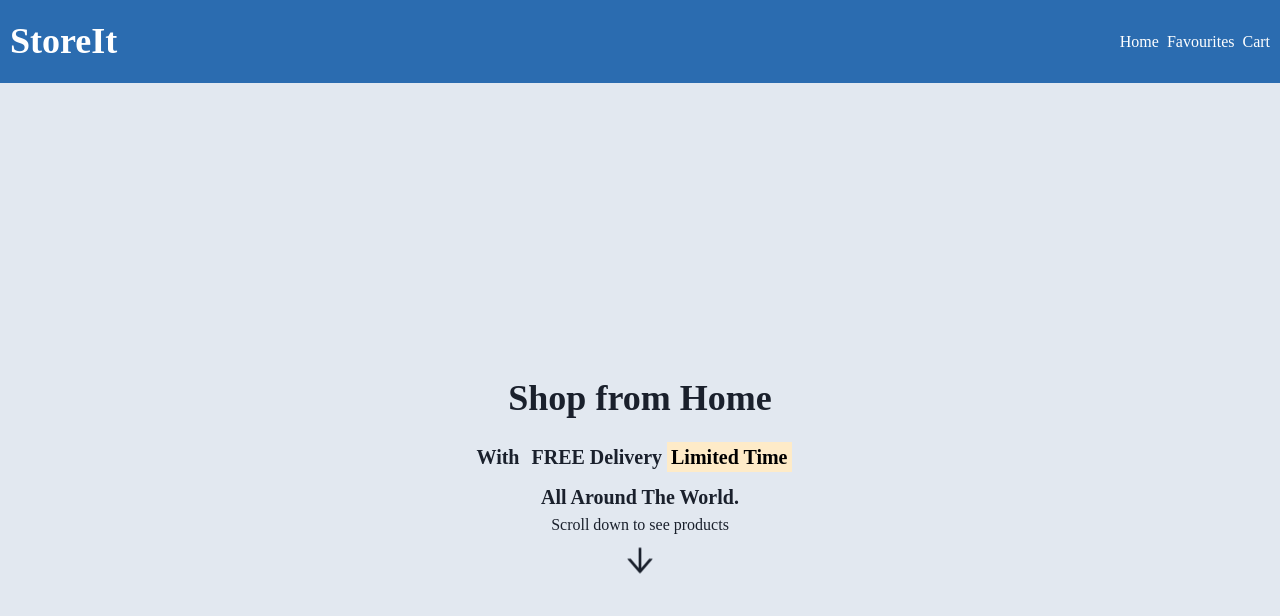
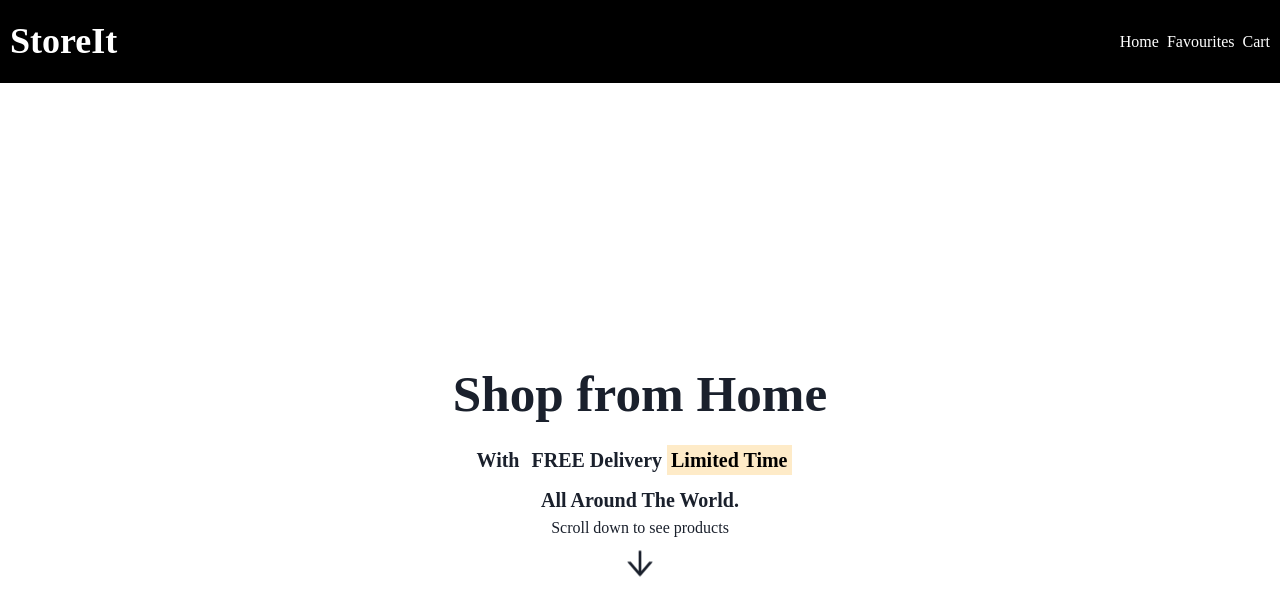
Before and after one commit to asherayub/ecommerce-site-react, a React (Vite) app: page / in a window 1280 px wide. Shown: the top 616 px of the page. Built offline with nearby package versions, Linux system fonts and the light colour scheme; no server answers.

Commit message:
add animations

```diff
--- a/src/App.jsx
+++ b/src/App.jsx
@@ -1,21 +1,25 @@
-import React, {lazy, Suspense} from "react";
+import React from "react";
 import Home from "./pages/Home";
 import Header from "./components/Header";
-import { Route, Routes } from "react-router-dom";
+import { Route, Routes, useLocation } from "react-router-dom";
 import Cart from "./pages/Cart";
 import Favourites from "./pages/Favourites";
 import ProductDetails from "./pages/ProductDetails";
+import { AnimatePresence } from "framer-motion";
 
 const App = () => {
+  const location = useLocation();
   return (
     <div className="App">
       <Header />
-      <Routes>
-        <Route exact path="/" element={<Home />} />
-        <Route exact path="/cart" element={<Cart />} />
-        <Route exact path="/favourites" element={<Favourites />} />
-        <Route exact path="/:id" element={<ProductDetails />} />
-      </Routes>
+      <AnimatePresence>
+        <Routes location={location} key={location.key}>
+          <Route exact path="/" element={<Home />} />
+          <Route exact path="/cart" element={<Cart />} />
+          <Route exact path="/favourites" element={<Favourites />} />
+          <Route exact path="/:id" element={<ProductDetails />} />
+        </Routes>
+      </AnimatePresence>
     </div>
   );
 };
--- a/src/components/Header.jsx
+++ b/src/components/Header.jsx
@@ -3,12 +3,11 @@ import { CiMenuBurger } from "react-icons/ci";
 import { AiOutlineClose } from "react-icons/ai";
 import React from "react";
 import { Link } from "react-router-dom";
-
 const Header = () => {
   const [isMenuOpen, setIsMenuOpen] = React.useState(false);
   return (
     <Grid
-      bg={"blue.600"}
+      bg={"#000000"}
       color={"white"}
       p={"20px 10px"}
       gridTemplateColumns={"1fr 1fr"}
@@ -38,8 +37,8 @@ const Header = () => {
             height: "100vh",
             backdropFilter: "blur(10px)",
             padding: "10px 0",
-            backgroundColor: "#2e507799",
-            boxShadow: "2px 2px 10px #2e507799",
+            backgroundColor: "#00000099",
+            boxShadow: "2px 2px 10px #00000099",
             display: `${isMenuOpen ? "flex" : "none"}}`,
           },
         }}
--- a/src/components/ProductCard.jsx
+++ b/src/components/ProductCard.jsx
@@ -3,30 +3,27 @@ import {
   Card,
   CardBody,
   CardFooter,
-  Heading,
   Image,
   Stack,
   Text,
   Tooltip,
   useToast,
 } from "@chakra-ui/react";
-import {
-  AiFillHeart,
-  AiOutlineHeart,
-  AiOutlineShoppingCart,
-} from "react-icons/ai";
+import { AiFillHeart, AiOutlineHeart } from "react-icons/ai";
 import { BsCartPlus, BsCartPlusFill } from "react-icons/bs";
 import React from "react";
 import { Context } from "./ContextProvider";
 import { useContext } from "react";
 import { Link } from "react-router-dom";
 import useHover from "../hooks/useHover";
+import { motion } from "framer-motion";
 
 const ProductCard = ({ imgSrc, title, id, isFavourite, inCart }) => {
   const { handleFavourites, handleCart } = useContext(Context);
   const [hoverRef, isHovered] = useHover();
   const toast = useToast();
   return (
+    <motion.div whileHover={{ scale: 1.05 }}>
       <Card h={400} p="6" justifyContent={"space-between"} ref={hoverRef}>
         <CardBody mx={"auto"} textAlign={"center"}>
           <Link to={`/${id}`}>
@@ -47,7 +44,7 @@ const ProductCard = ({ imgSrc, title, id, isFavourite, inCart }) => {
                 label={title}
                 placement="top"
                 aria-label="A tooltip"
-              bg={"blue.600"}
+                bg={"#000000"}
               >
                 {title.slice(0, 20)}
               </Tooltip>
@@ -118,6 +115,7 @@ const ProductCard = ({ imgSrc, title, id, isFavourite, inCart }) => {
           )}
         </CardFooter>
       </Card>
+    </motion.div>
   );
 };
 
--- a/src/index.css
+++ b/src/index.css
@@ -4,11 +4,12 @@
   box-sizing: border-box;
 }
 body {
-  background-color: #e2e8f0;
+  background-color: #ffffff;
   font-family: 'Times New Roman', Times, serif;
+  overflow-x: hidden;
 }
 .App {
-  background-color: #e2e8f0;
+  background-color: #ffffff;
 }
 a {
   text-decoration: none;
--- a/src/pages/Cart.jsx
+++ b/src/pages/Cart.jsx
@@ -14,10 +14,22 @@ import {
   Button,
 } from "@chakra-ui/react";
 import { BsTrash } from "react-icons/bs";
-import { Link } from "react-router-dom";
+import { motion, AnimatePresence } from "framer-motion";
 const Cart = () => {
+  const cartVariants = {
+    hidden: { opacity: 0, x: "100vw" },
+    visible: { opacity: 1, x: 0 },
+    transition: { duration: 1, ease: "easeIn" },
+    exit: { opacity: 0, x: "-100vw" },
+  };
   const { cart, handleCart } = useContext(Context);
   return (
+    <motion.div
+      variants={cartVariants}
+      initial="hidden"
+      animate="visible"
+      exit="exit"
+    >
       <VStack spacing={50} p={10} minH={"100vh"} mt={cart.length > 0 ? 77 : 0}>
         {cart?.length > 0 && (
           <Flex w={"100%"} justifyContent={"flex-end"}>
@@ -31,11 +43,18 @@ const Cart = () => {
             </Heading>
           </Flex>
         )}
+        <AnimatePresence>
           {cart?.length > 0 ? (
             cart.map((cart) => {
               return (
+                <motion.div
+                  key={cart.id}
+                  initial={{ opacity: 0, x: 100 }}
+                  animate={{ opacity: 1, x: 0 }}
+                  transition={{ duration: 0.3 }}
+                  exit={{ opacity: 0, x: 100 }}
+                >
                   <Card
-              key={cart.id}
                     direction={{ base: "column", sm: "row" }}
                     overflow="hidden"
                     variant="outline"
@@ -81,6 +100,7 @@ const Cart = () => {
                       </Stack>
                     </Flex>
                   </Card>
+                </motion.div>
               );
             })
           ) : (
@@ -95,10 +115,12 @@ const Cart = () => {
                 color: "#2e507772",
               }}
             >
-          Empty
+              Cart Empty
             </Heading>
           )}
+        </AnimatePresence>
       </VStack>
+    </motion.div>
   );
 };
 
--- a/src/pages/Favourites.jsx
+++ b/src/pages/Favourites.jsx
@@ -14,27 +14,53 @@ import {
   VStack,
 } from "@chakra-ui/react";
 import { BsTrash } from "react-icons/bs";
+import { motion, AnimatePresence } from "framer-motion";
+
 const Favourites = () => {
+  const favouritesVariants = {
+    hidden: { opacity: 0, x: '100vw' },
+    visible: { opacity: 1, x: 0 },
+    transition: { duration: 1, ease: "easeIn" },
+    exit: { opacity: 0, x: '-100vw'}
+  };
   const { favourites, handleFavourites } = useContext(Context);
   return (
+    <motion.div
+      variants={favouritesVariants}
+      initial="hidden"
+      animate="visible"
+      exit="exit"
+    >
       <VStack
         spacing={50}
         minH={"100vh"}
         p={10}
         mt={favourites.length > 0 ? 77 : 0}
       >
+        <AnimatePresence>
           {favourites.length > 0 ? (
             favourites
               .filter((item) => item.isFavourite)
               .map((fav) => {
                 return (
+                  <motion.div
+                    key={fav.id}
+                    initial={{ opacity: 0, x: 100 }}
+                    animate={{ opacity: 1, x: 0 }}
+                    transition={{ duration: 0.3 }}
+                    exit={{ opacity: 0, x: 100 }}
+                  >
                     <Card
-                key={fav.id}
                       direction={{ base: "column", sm: "row" }}
                       overflow="hidden"
                       variant="outline"
                     >
-                <Flex justifyContent={"center"} gap={10} wrap={"wrap"} p={2}>
+                      <Flex
+                        justifyContent={"center"}
+                        gap={10}
+                        wrap={"wrap"}
+                        p={2}
+                      >
                         <Image
                           objectFit="contain"
                           src={fav.image}
@@ -60,6 +86,7 @@ const Favourites = () => {
                         </Stack>
                       </Flex>
                     </Card>
+                  </motion.div>
                 );
               })
           ) : (
@@ -74,10 +101,12 @@ const Favourites = () => {
                 color: "#2e507772",
               }}
             >
-          Empty
+              No Favourites Added
             </Heading>
           )}
+        </AnimatePresence>
       </VStack>
+    </motion.div>
   );
 };
 
--- a/src/pages/Home.jsx
+++ b/src/pages/Home.jsx
@@ -11,10 +11,23 @@ import {
 } from "@chakra-ui/react";
 import ProductCard from "../components/ProductCard";
 import { AiOutlineArrowDown } from "react-icons/ai";
+import { motion } from "framer-motion";
 
 const Home = () => {
+  const homeVariants = {
+    hidden: { opacity: 0, x: "100vw" },
+    visible: { opacity: 1, x: 0 },
+    transition: { duration: 1, ease: "easeIn" },
+    exit: { opacity: 0, x: "-100vw" },
+  };
   const { allProducts } = useContext(Context);
   return (
+    <motion.div
+      variants={homeVariants}
+      initial="hidden"
+      animate="visible"
+      exit="exit"
+    >
       <Container maxW={"container.lg"}>
         <Flex
           w={"100%"}
@@ -26,10 +39,21 @@ const Home = () => {
           alignItems={"center"}
           lineHeight={2}
         >
-        <Heading as={"h1"} mb={2}>
+          <Heading as={"h1"} fontSize={"clamp(2rem, 4vw, 6rem)"} mb={2}>
+            <motion.div
+              initial={{ opacity: 0, x: -100 }}
+              animate={{ opacity: 1, x: 0 }}
+              transition={{ duration: 0.6 }}
+            >
               Shop from Home
+            </motion.div>
           </Heading>
 
+          <motion.div
+            initial={{ opacity: 0, y: 100 }}
+            animate={{ opacity: 1, y: 0 }}
+            transition={{ duration: 0.6 }}
+          >
             <Heading as={"h3"} fontSize={"20"}>
               With
               <Text
@@ -40,9 +64,6 @@ const Home = () => {
                 mx={1}
                 pos={"relative"}
               >
-            {/* <Badge ml="1" bg="blue.100" position={"absolute"} right={0} top={0}>
-              Limited Time
-            </Badge> */}
                 <Highlight
                   query="Limited Time"
                   styles={{ px: "1", py: "1", bg: "orange.100" }}
@@ -54,9 +75,10 @@ const Home = () => {
               All Around The World.
             </Heading>
             <Text>Scroll down to see products</Text>
-        <Heading className="arrow-down">
+            <Heading className="arrow-down" display={"inline-block"}>
               <AiOutlineArrowDown />
             </Heading>
+          </motion.div>
         </Flex>
         <Grid
           px={10}
@@ -80,6 +102,7 @@ const Home = () => {
           })}
         </Grid>
       </Container>
+    </motion.div>
   );
 };
 
--- a/src/pages/ProductDetails.jsx
+++ b/src/pages/ProductDetails.jsx
@@ -1,8 +1,17 @@
 import React, { useContext } from "react";
 import { Context } from "../components/ContextProvider";
-import { Box, Grid, Flex, Image, Heading, Text, Button } from "@chakra-ui/react";
+import {
+  Box,
+  Grid,
+  Flex,
+  Image,
+  Heading,
+  Text,
+  Button,
+} from "@chakra-ui/react";
 import { useParams, useNavigate } from "react-router-dom";
 import { BiArrowBack } from "react-icons/bi";
+import { motion } from "framer-motion";
 
 const ProductDetails = () => {
   const { allProducts } = useContext(Context);
@@ -23,13 +32,36 @@ const ProductDetails = () => {
           <BiArrowBack />
         </span>
       </Button>
-      <Flex wrap={"wrap-reverse"} alignItems={"center"}>
-        <Box w={"50%"} h={"100%"} flex={"1 0 0"}>
-          <Heading marginBlock={10}>{product.title}</Heading>
-          <Text marginBlock={10}>{product.description}</Text>
-          <Heading>Price: ${product.price}</Heading>
-        </Box>
-        <Image src={product.image} alt={product.title} w={300} h={300} objectFit={'contain'}  />
+      <Flex
+        justifyContent={"space-evenly"}
+        wrap={"wrap-reverse"}
+        alignItems={"center"}
+      >
+        <motion.div
+          initial={{ opacity: 0, x: -100 }}
+          animate={{ opacity: 1, x: 0 }}
+          transition={{ duration: 0.3 }}
+          style={{ width: "50%" }}
+        >
+          <Box h={"100%"} flex={"1 0 0"}>
+            <Heading marginBlock={10}>{product.title}</Heading>
+            <Text marginBlock={10}>{product.description}</Text>
+            <Heading>Price: ${product.price}</Heading>
+          </Box>
+        </motion.div>
+        <motion.div
+          initial={{ opacity: 0, x: 100 }}
+          animate={{ opacity: 1, x: 0 }}
+          transition={{ duration: 0.3 }}
+        >
+          <Image
+            src={product.image}
+            alt={product.title}
+            w={400}
+            h={400}
+            objectFit={"contain"}
+          />
+        </motion.div>
       </Flex>
     </Grid>
   );
```
Lines whose indentation alone changed are shown as unchanged.
